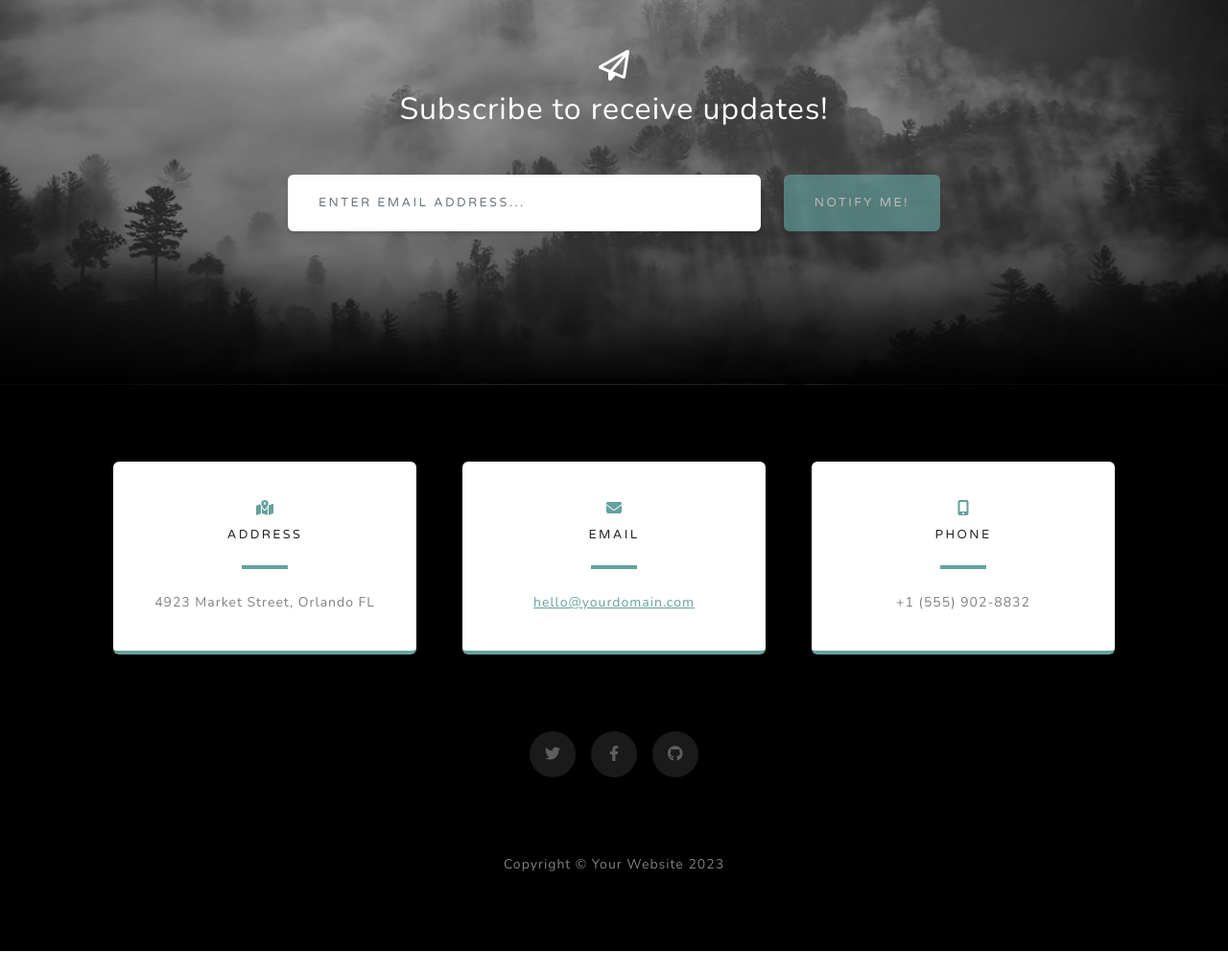
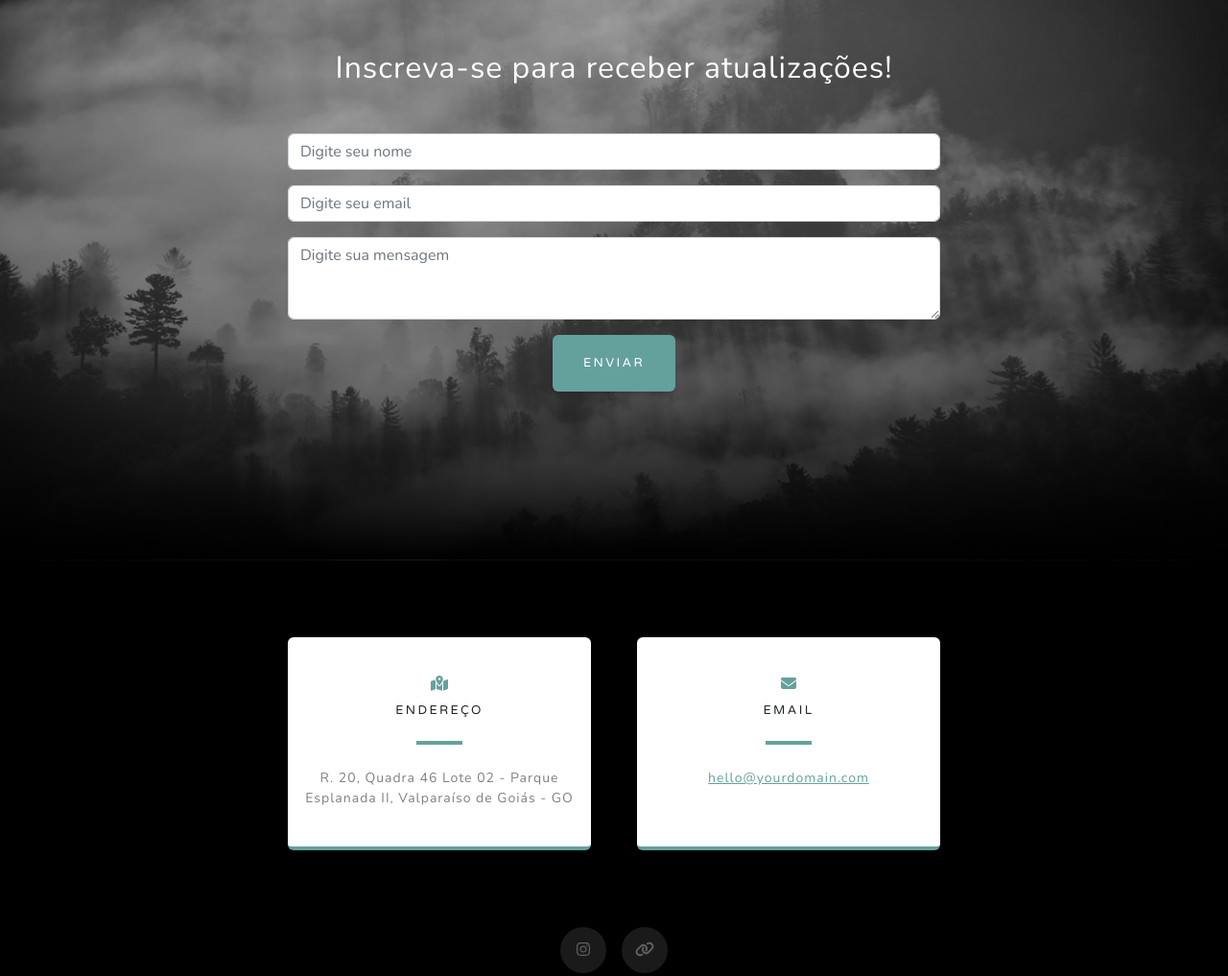
Before and after one commit to henriquesouzaborges/val-betel, a website: page index.html in a window 1280 px wide. Shown: the part 4520-5537 px from the top of the page at 96% size. Before the commit the page ends 5511 px from the top, so only its background shows below. Drawn offline with nearby package versions, Linux system fonts and the light colour scheme.

Commit message:
alteração na seção de contatos

```diff
--- a/index.html
+++ b/index.html
@@ -181,8 +181,7 @@
         <div class="container px-4 px-lg-5">
             <div class="row gx-4 gx-lg-5">
                 <div class="col-md-10 col-lg-8 mx-auto text-center">
-                    <i class="far fa-paper-plane fa-2x mb-2 text-white"></i>
-                    <h2 class="text-white mb-5">Subscribe to receive updates!</h2>
+                    <h2 class="text-white mb-5">Inscreva-se para receber atualizações!</h2>
                     <!-- * * * * * * * * * * * * * * *-->
                     <!-- * * SB Forms Contact Form * *-->
                     <!-- * * * * * * * * * * * * * * *-->
@@ -190,49 +189,37 @@
                     <!-- To make this form functional, sign up at-->
                     <!-- https://startbootstrap.com/solution/contact-forms-->
                     <!-- to get an API token!-->
-                    <form class="form-signup" id="contactForm" data-sb-form-api-token="API_TOKEN">
-                        <!-- Email address input-->
-                        <div class="row input-group-newsletter">
-                            <div class="col"><input class="form-control" id="emailAddress" type="email" placeholder="Enter email address..." aria-label="Enter email address..." data-sb-validations="required,email" /></div>
-                            <div class="col-auto"><button class="btn btn-primary disabled" id="submitButton" type="submit">Notify Me!</button></div>
+
+                    <form action="enviar.php" method="POST">
+                        <div class="mb-3">
+                            <input type="text" name="nome" class="form-control" id="exampleFormControlInput1" placeholder="Digite seu nome">
                         </div>
-                        <div class="invalid-feedback mt-2" data-sb-feedback="emailAddress:required">An email is required.</div>
-                        <div class="invalid-feedback mt-2" data-sb-feedback="emailAddress:email">Email is not valid.</div>
-                        <!-- Submit success message-->
-                        <!---->
-                        <!-- This is what your users will see when the form-->
-                        <!-- has successfully submitted-->
-                        <div class="d-none" id="submitSuccessMessage">
-                            <div class="text-center mb-3 mt-2 text-white">
-                                <div class="fw-bolder">Form submission successful!</div>
-                                To activate this form, sign up at
-                                <br />
-                                <a href="https://startbootstrap.com/solution/contact-forms">https://startbootstrap.com/solution/contact-forms</a>
-                            </div>
+                        <div class="mb-3">
+                            <input type="email" class="form-control" id="exampleFormControlInput1" name="email" placeholder="Digite seu email">
                         </div>
-                        <!-- Submit error message-->
-                        <!---->
-                        <!-- This is what your users will see when there is-->
-                        <!-- an error submitting the form-->
-                        <div class="d-none" id="submitErrorMessage">
-                            <div class="text-center text-danger mb-3 mt-2">Error sending message!</div>
+                        <div class="mb-3">
+                            <textarea class="form-control" name="mensagem" placeholder="Digite sua mensagem" id="exampleFormControlTextarea1" rows="3"></textarea>
+                        </div>
+                        <div class="mb-3">
+                            <button type="submit" class="btn btn-primary">Enviar</button>
                         </div>
                     </form>
+
                 </div>
             </div>
         </div>
     </section>
     <!-- Contact-->
-    <section class="contact-section bg-black">
+    <section class="contact-section bg-black text-center">
         <div class="container px-4 px-lg-5">
-            <div class="row gx-4 gx-lg-5">
+            <div class="row gx-4 gx-lg-5 justify-content-center">
                 <div class="col-md-4 mb-3 mb-md-0">
                     <div class="card py-4 h-100">
                         <div class="card-body text-center">
                             <i class="fas fa-map-marked-alt text-primary mb-2"></i>
-                            <h4 class="text-uppercase m-0">Address</h4>
+                            <h4 class="text-uppercase m-0">Endereço</h4>
                             <hr class="my-4 mx-auto" />
-                            <div class="small text-black-50">4923 Market Street, Orlando FL</div>
+                            <div class="small text-black-50">R. 20, Quadra 46 Lote 02 - Parque Esplanada II, Valparaíso de Goiás - GO</div>
                         </div>
                     </div>
                 </div>
@@ -246,27 +233,17 @@
                         </div>
                     </div>
                 </div>
-                <div class="col-md-4 mb-3 mb-md-0">
-                    <div class="card py-4 h-100">
-                        <div class="card-body text-center">
-                            <i class="fas fa-mobile-alt text-primary mb-2"></i>
-                            <h4 class="text-uppercase m-0">Phone</h4>
-                            <hr class="my-4 mx-auto" />
-                            <div class="small text-black-50">+1 (555) 902-8832</div>
-                        </div>
-                    </div>
-                </div>
+
             </div>
             <div class="social d-flex justify-content-center">
-                <a class="mx-2" href="#!"><i class="fab fa-twitter"></i></a>
-                <a class="mx-2" href="#!"><i class="fab fa-facebook-f"></i></a>
-                <a class="mx-2" href="#!"><i class="fab fa-github"></i></a>
+                <a class="mx-2" href="https://www.instagram.com/valbetel/"><i class="fa-brands fa-instagram"></i></a>
+                <a class="mx-2" href="https://linktr.ee/valbetel"><i class="fa-solid fa-link"></i></a>
             </div>
         </div>
     </section>
     <!-- Footer-->
     <footer class="footer bg-black small text-center text-white-50">
-        <div class="container px-4 px-lg-5">Copyright &copy; Your Website 2023</div>
+
     </footer>
     <!-- Bootstrap core JS-->
     <script src="https://cdn.jsdelivr.net/npm/bootstrap@5.2.3/dist/js/bootstrap.bundle.min.js"></script>
```
